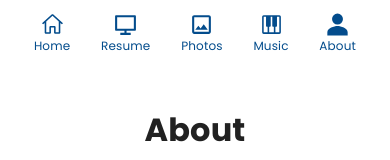
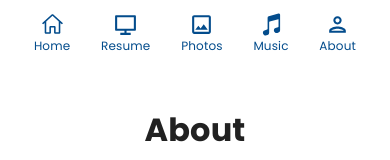
Before and after one commit to jinevang/personal-site, a React (Create React App) app: page /about in a window 390 px wide. Shown: the top 160 px of the page. Built offline with nearby package versions, Linux system fonts and the light colour scheme.

Commit message:
fix mobile bottom padding, update icons

```diff
--- a/src/components/NavBar.tsx
+++ b/src/components/NavBar.tsx
@@ -11,11 +11,8 @@ import { theme } from 'styles/BasicTheme';
 import { VscHome } from "react-icons/vsc";
 import { RiComputerLine } from "react-icons/ri";
 import { MdOutlinePhoto } from "react-icons/md";
-import { PiPianoKeysFill } from "react-icons/pi";
-import { IoPersonSharp } from "react-icons/io5";
-
-
-// TODO: put icons as nav with subtitles maybe
+import { MdOutlinePerson } from "react-icons/md";
+import { IoMusicalNotes } from "react-icons/io5";
 
 const StyledNavBar = styled(Toolbar)<{textColor?: string, bgColor?: string}>(({ textColor, bgColor }) =>({
   backgroundColor: 'transparent',
@@ -106,12 +103,12 @@ const navItems = [
   {
     label: 'Music',
     href: '/music',
-    icon: <PiPianoKeysFill/>
+    icon: <IoMusicalNotes/>
   },
   {
     label: 'About',
     href: '/about',
-    icon: <IoPersonSharp/>
+    icon: <MdOutlinePerson/>
   }
 ]
 
--- a/src/pages/AboutPage.tsx
+++ b/src/pages/AboutPage.tsx
@@ -11,6 +11,7 @@ import { FaGithub, FaLinkedin, FaSpotify } from "react-icons/fa";
 const StyledAbout = styled(Box)<{$linkColor: string}>(({$linkColor}) => ({
   [theme.breakpoints.down('lg')]: {
     paddingTop: 0,
+    paddingBottom: '3rem',
     display: 'flex',
     flexDirection: 'column',
     alignItems: 'center',
--- a/src/pages/PhotosPage.tsx
+++ b/src/pages/PhotosPage.tsx
@@ -37,7 +37,7 @@ const StyledPhotosPage = styled(Box)({
       display: 'flex',
       justifyContent: 'center'
     },
-
+    paddingBottom: '3rem',
     alignContent: 'center',
     alignItems: 'center',
     justifyContent: 'center',
--- a/src/pages/ResumePage.tsx
+++ b/src/pages/ResumePage.tsx
@@ -61,6 +61,7 @@ const StyledResumePage = styled(Box)({
       textAlign: 'center',
     },
     width: '90vw',
+    paddingBottom: '2rem'
   },
 })
 
```
